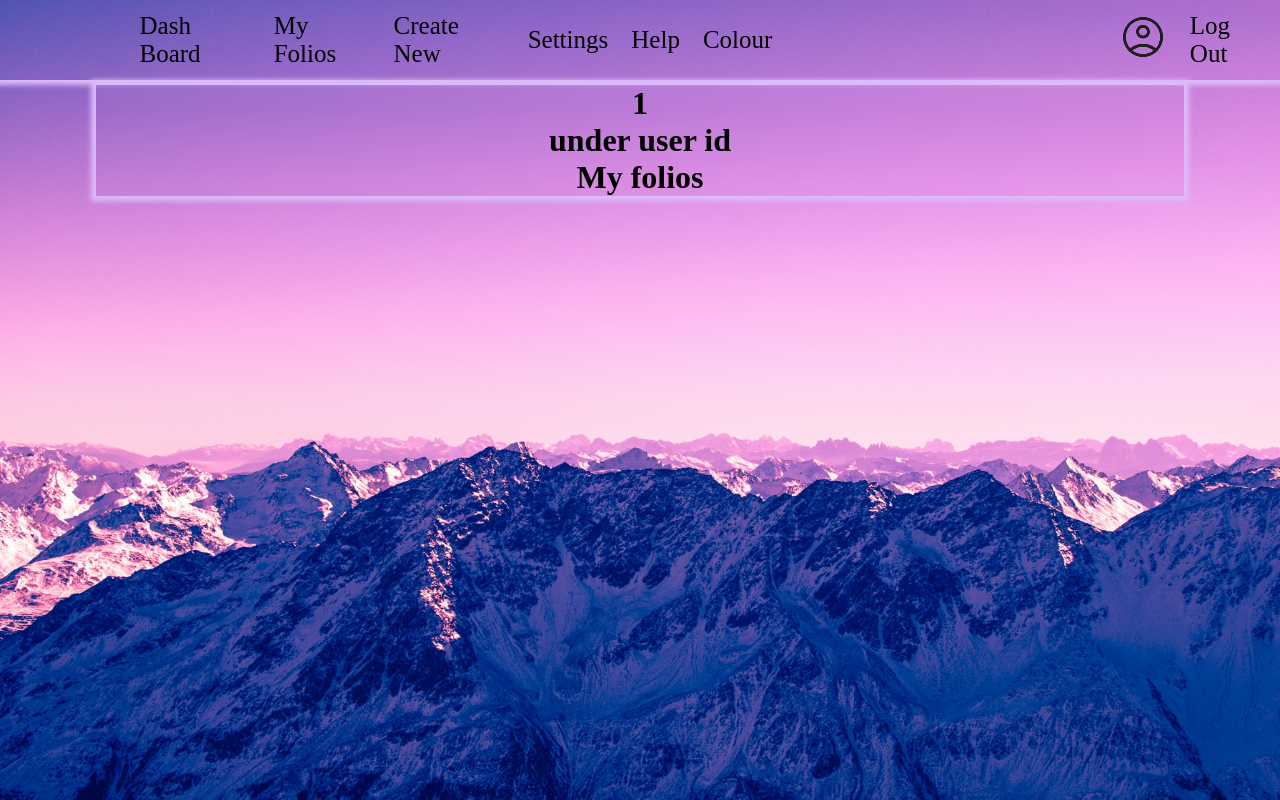
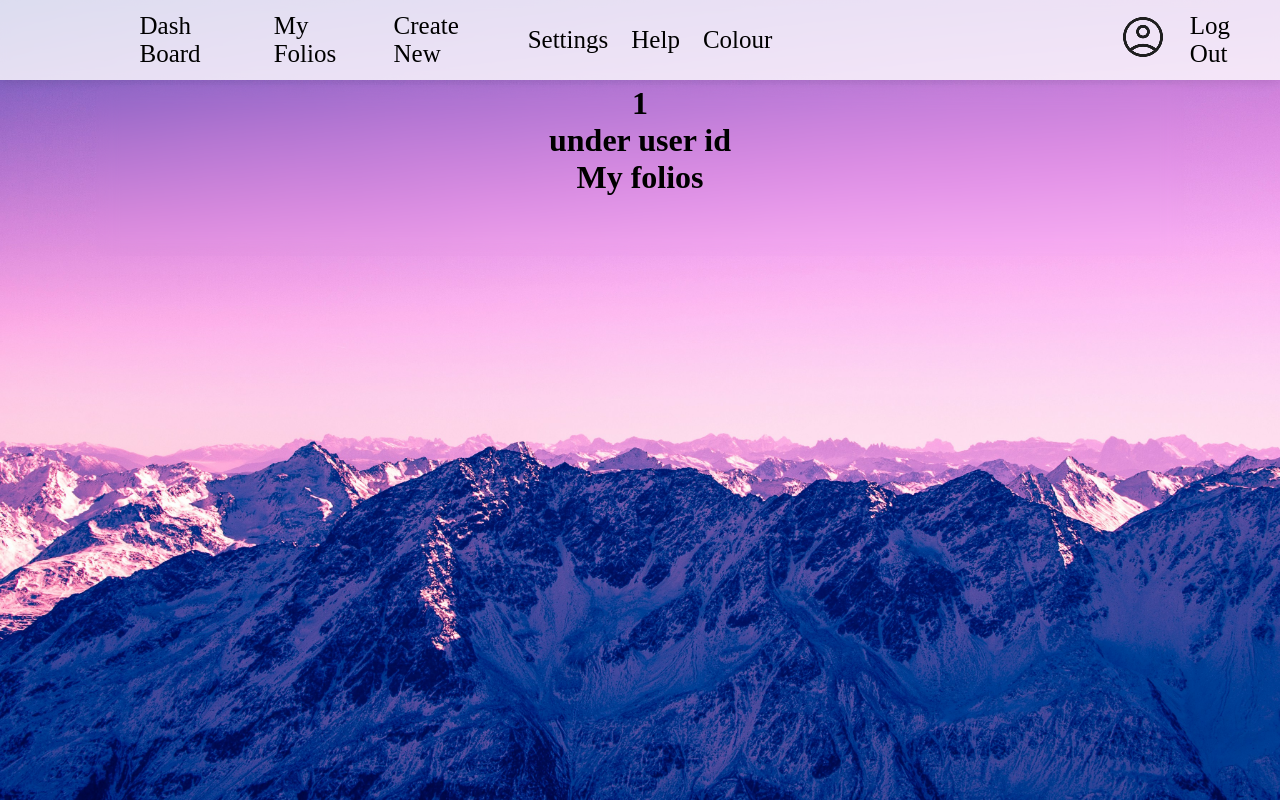
Before and after one commit to kos1070sc/folio_planner, a Flask app: page /my_folios/1 in a window 1280 px wide. Run offline with Flask 3, Linux system fonts and the light colour scheme; a user stored in the database is signed in.

Commit message:
layout style improvement

```diff
--- a/app/static/style.css
+++ b/app/static/style.css
@@ -57,6 +57,8 @@
     background: white;
     background-image:  url("/static/images/mountains.jpg");
     background-size: cover;
+    background-attachment: fixed;  /* Makes background fixed for parallex effect */
+    min-height: 100vh; /* make the body take up the full viewport height */
 }
 
 .main_heading{
@@ -71,12 +73,13 @@
 }
 
 .navbar{
-    background-color: none;
+    background-color: rgba(255, 255, 255, 0.8);
     display: flex;
     align-items: center; /* align the items in the center vertically */
     padding-left: 10%;
     height: 80px;
-    box-shadow: 0px 0px 5px 5px rgb(220, 188, 250);
+    box-shadow: 0px 2px 10px rgba(0, 0, 0, 0.1);
+    backdrop-filter: blur(5px); /* Forest effect for navbar */
 }
 
 .left_link{
@@ -87,13 +90,18 @@
     font-size: 25px;
 }
 
+.left_link, .right_link{
+    transition: all 0.3s ease; /* Smoother hovee transitions */
+}
+
 .left_link:hover, .right_link:hover{
-    background-color: rgb(220, 188, 250);
+    background-color: rgb(220, 188, 250, 0.7);
     color: #353535;
     height: 83px;
     display: flex;
     align-items: center; /* align the items in the center vertically */
     transform: translateY(-2px); /* make the link pop up when hovered over */
+    text-shadow: 0 0 5px rgba(255, 255, 255, 0.8); /* subtle glow */
 }
 
 .right_link{
@@ -116,10 +124,22 @@ h1 {
 .content{
     display: flex;
     width: 85%;
+
+
+    margin: 0 auto 2rem auto;
+    padding: 2rem;
+
+
     margin: auto; /* Centers horizontally */
     padding: 0 calc(7.5% - 20px); /* Balanced padding on both sides 0 for top/bottom */
     backdrop-filter: blur(10px); /* Frosted glass effect for the container */
-    box-shadow: 0px 0px 5px 5px rgb(220, 188, 250);
+
+
+
+    box-shadow: 0px, 2px, 15px rgba(0, 0, 0, 0.1);
+    border-radius: 8px;
+
+
     justify-content: center;
     align-items: center;
     box-sizing: border-box; /* Includes the padding in width calculation */
@@ -322,3 +342,40 @@ h1 {
     outline-width: 2px;
     width: 504px;
 }
+
+
+/* my_folios.html */
+.folios_area{
+    width: 90%;
+    max-width: 1200px;
+    margin: 0 auto;
+    padding: 20px;
+}
+
+.folio_grid {
+    display: grid;
+    /* Creates 3 columns */
+    grid-template-columns: repeat(3, 1fr);
+    gap: 50px;
+    margin-top: 20px;
+}
+
+.folio_card{
+    border-width: 1px;
+    border-style: solid;
+    border-color: #dadce0;
+    border-radius: 10px;
+    text-align: center;
+    background-color: white;
+    height: 200px;
+    position: relative;
+}
+
+.folio_card h3{
+    position: absolute;
+    bottom: 20px;
+    /* Stick to left and right edge */
+    left: 0;
+    right: 0;
+    text-align: center;
+}
--- a/app/templates/my_folios.html
+++ b/app/templates/my_folios.html
@@ -2,10 +2,22 @@
 {%block content%}
 
 <h1>My folios</h1>
-
-{% for folio in folio %}
-    <li>{{ folio.theme }}</li>
-{% endfor %}
-
+<!-- folios display area -->
+<div class = "folios_area">
+    {% if folio %}
+        <div class="folio_grid">
+            	{% for folio in folio%}
+                <div class = "folio_card">
+                    <h3>{{ folio.theme }}</h3>
+                </div>
+                {% endfor %}
+        </div>
+    {% else %}
+    <div class="empty_message">
+        <p>You don't have any folios yet</p>
+        <a href="{{ url_for('create_new')}}">Click here to create one</a>
+    </div>
+    {% endif %}
+</div>
 
 {%endblock%}
```
Also changed, not shown: app/folio.db.
